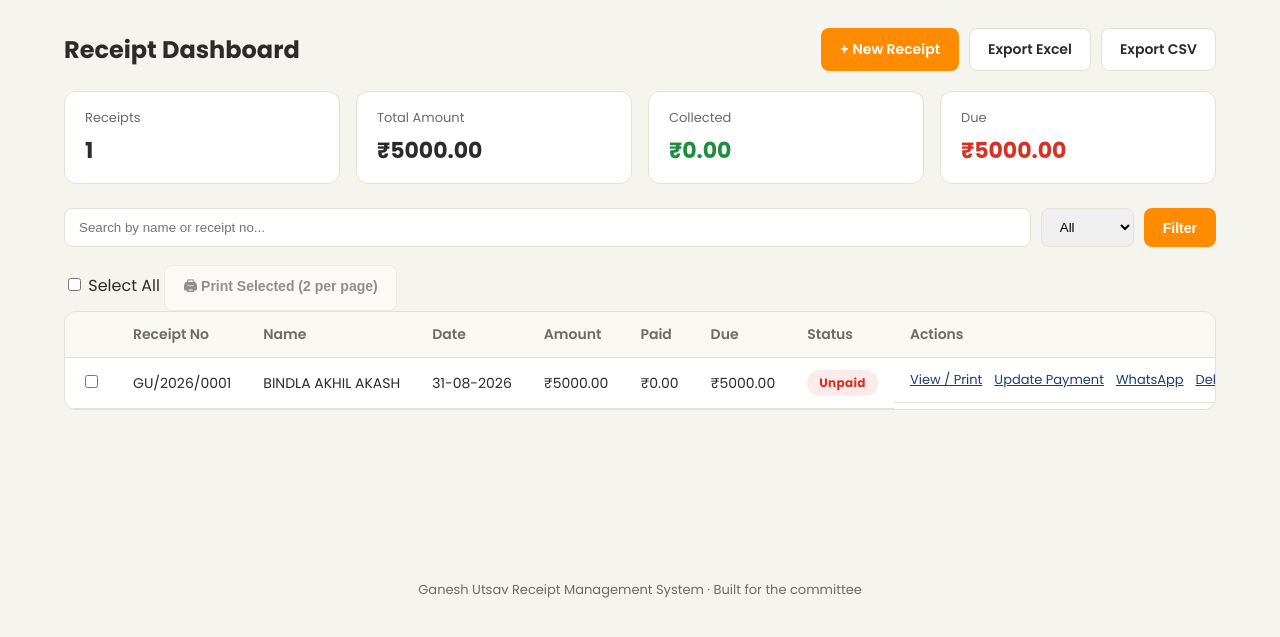
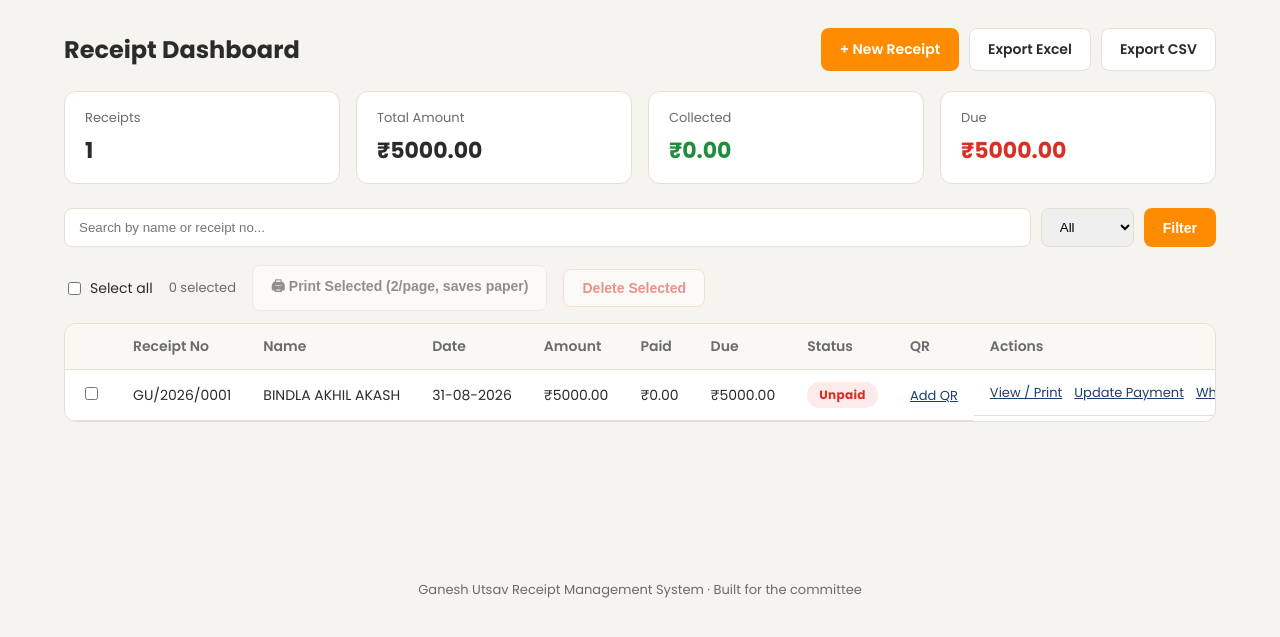
Before and after one commit to dikshitstark-cmd/ganesh, a Flask app: page /dashboard in a window 1280 px wide. Shown: the part 61-698 px from the top of the page. Run offline with Flask 3, Linux system fonts and the light colour scheme; a user stored in the database is signed in; data comes from the database, SQL or seed files in the repository.

Commit message:
Update dashboard.html

```diff
--- a/templates/dashboard.html
+++ b/templates/dashboard.html
@@ -43,17 +43,19 @@
   {% endif %}
 </form>
 
-<form id="bulkPrintForm" onsubmit="return submitBulkPrint(event)">
-  <div class="bulk-toolbar">
-    <label><input type="checkbox" id="selectAll" onclick="toggleSelectAll(this)"> Select All</label>
-    <button type="submit" class="btn btn-outline" id="bulkPrintBtn" disabled>🖨 Print Selected (2 per page)</button>
+<form id="selectionForm">
+<div class="bulk-bar">
+  <label class="bulk-select-all"><input type="checkbox" id="selectAll"> Select all</label>
+  <span id="selectedCount" class="bulk-count">0 selected</span>
+  <button type="button" class="btn btn-outline" id="printSelectedBtn" disabled>🖨 Print Selected (2/page, saves paper)</button>
+  <button type="button" class="btn btn-outline btn-danger" id="deleteSelectedBtn" disabled>Delete Selected</button>
 </div>
 
 <div class="table-wrap">
 <table class="receipt-table">
   <thead>
     <tr>
-        <th class="checkbox-cell"></th>
+      <th></th>
       <th>Receipt No</th>
       <th>Name</th>
       <th>Date</th>
@@ -61,15 +63,14 @@
       <th>Paid</th>
       <th>Due</th>
       <th>Status</th>
+      <th>QR</th>
       <th>Actions</th>
     </tr>
   </thead>
   <tbody>
     {% for r in receipts %}
     <tr>
-        <td class="checkbox-cell">
-          <input type="checkbox" class="row-check" value="{{ r.id }}" onclick="updateBulkPrintState()">
-        </td>
+      <td><input type="checkbox" class="row-check" name="ids" value="{{ r.id }}"></td>
       <td>{{ r.receipt_no }}</td>
       <td>{{ r.name }}</td>
       <td>{{ r.date }}</td>
@@ -77,22 +78,24 @@
       <td>₹{{ "%.2f"|format(r.paid_amount) }}</td>
       <td>₹{{ "%.2f"|format(r.due_amount) }}</td>
       <td><span class="badge badge-{{ r.status|lower }}">{{ r.status }}</span></td>
+      <td>
+        <form method="post" action="{{ url_for('toggle_qr', receipt_id=r.id) }}" style="display:inline;">
+          <button type="submit" class="link-btn">{{ "Remove QR" if r.show_qr else "Add QR" }}</button>
+        </form>
+      </td>
       <td class="actions-cell">
         <a class="link-btn" href="{{ url_for('view_receipt', receipt_id=r.id) }}" target="_blank">View / Print</a>
         {% if r.status != "Paid" %}
-          <button type="button" class="link-btn" onclick="openPaymentModal({{ r.id }}, '{{ r.receipt_no }}', {{ r.total_amount }}, {{ r.paid_amount }})">Update Payment</button>
-          {% else %}
-          <a class="link-btn" href="{{ url_for('view_receipt', receipt_id=r.id, copy='paid') }}" target="_blank">Paid Copy</a>
+        <button class="link-btn" onclick="openPaymentModal({{ r.id }}, '{{ r.receipt_no }}', {{ r.total_amount }}, {{ r.paid_amount }})">Update Payment</button>
         {% endif %}
         <a class="link-btn" href="{{ url_for('whatsapp_receipt', receipt_id=r.id) }}">WhatsApp</a>
-          <form method="post" action="{{ url_for('delete_receipt', receipt_id=r.id) }}" class="inline-form"
-                onsubmit="return confirm('Delete receipt {{ r.receipt_no }}? This cannot be undone.');">
-            <button type="submit" class="link-btn link-danger">Delete</button>
+        <form method="post" action="{{ url_for('delete_receipt', receipt_id=r.id) }}" onsubmit="return confirm('Delete receipt {{ r.receipt_no }}? This cannot be undone.');" style="display:inline;">
+          <button type="submit" class="link-btn" style="color:#d93025;">Delete</button>
         </form>
       </td>
     </tr>
     {% else %}
-      <tr><td colspan="9" class="empty-row">No receipts found.</td></tr>
+    <tr><td colspan="10" class="empty-row">No receipts found.</td></tr>
     {% endfor %}
   </tbody>
 </table>
@@ -117,5 +120,9 @@
   </div>
 </div>
 
+<!-- hidden forms used by the bulk action bar -->
+<form id="printSelectedForm" method="get" action="{{ url_for('print_selected') }}"></form>
+<form id="deleteSelectedForm" method="post" action="{{ url_for('delete_selected') }}"></form>
+
 <script src="{{ url_for('static', filename='js/dashboard.js') }}"></script>
 {% endblock %}
```
Lines whose indentation alone changed are shown as unchanged.
